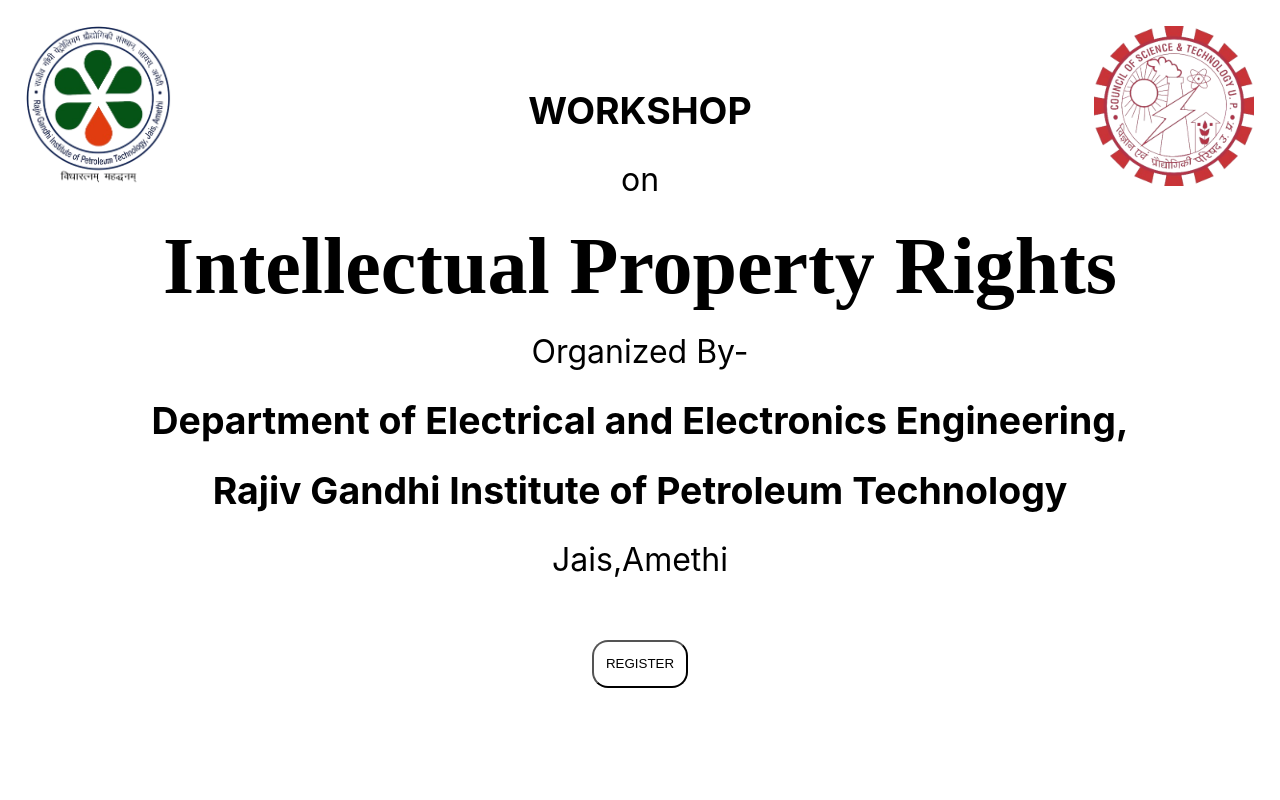
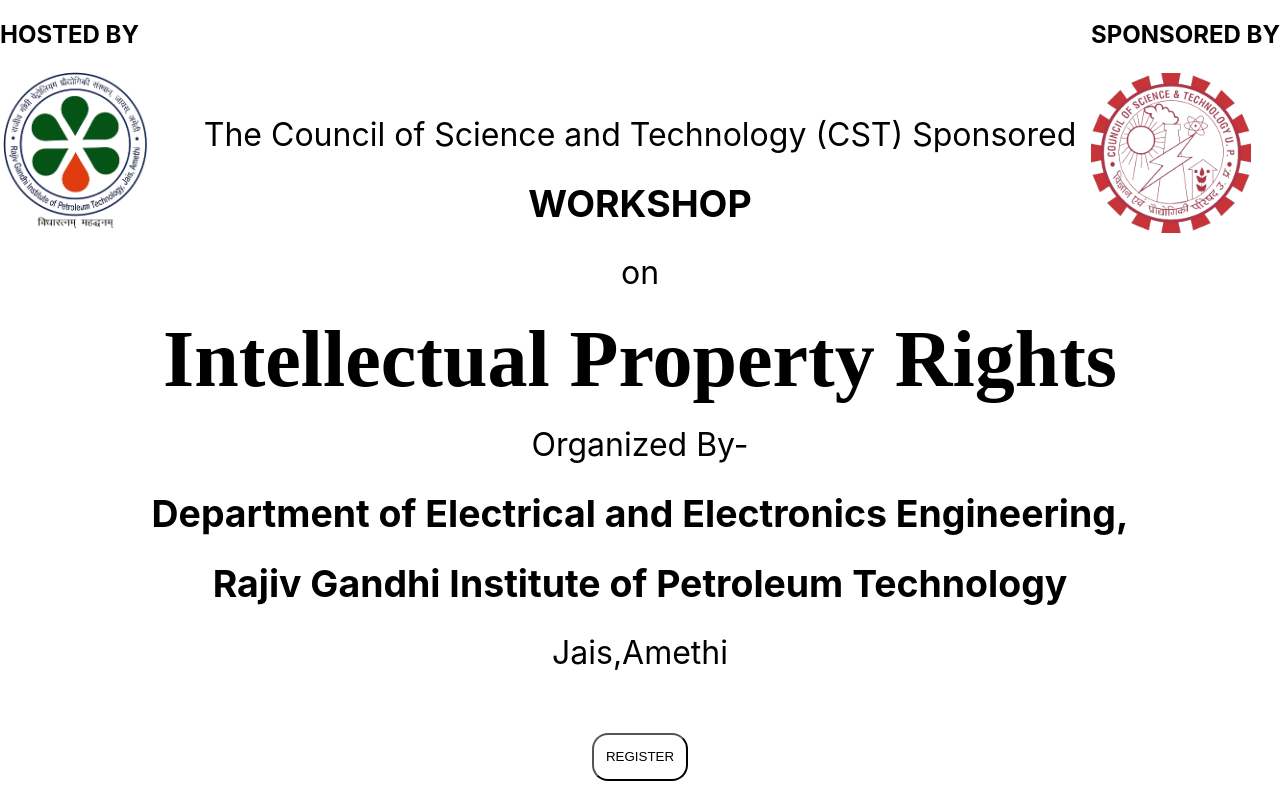
Before and after one commit to rixitgithub/patent-workshop, a React (Create React App) app: page / in a window 1280 px wide. Shown: the top 800 px of the page. Built offline with nearby package versions, Linux system fonts and the light colour scheme.

Commit message:
Update Hero.jsx

```diff
--- a/src/components/Hero.jsx
+++ b/src/components/Hero.jsx
@@ -16,10 +16,19 @@
     <BrowserRouter>
       <>
         <div className="logo">
-          <img className="rgipt_logo" src={rgipt_logo} alt="RGIPT" />
-          <img className="cstup_logo" src={cstup_logo} alt="RGIPT" />
+          <div className="rgipt">
+            <h2 className="cst-head">HOSTED BY</h2>
+            <img className="rgipt_logo" src={rgipt_logo} alt="RGIPT" />
+          </div>
+          <div className="cst">
+            <h2 className="cst-head">SPONSORED BY</h2>
+            <img className="cstup_logo" src={cstup_logo} alt="RGIPT" />
+          </div>
         </div>
         <div className="title">
+          <p className="spon">
+            The Council of Science and Technology (CST) Sponsored
+          </p>
           <h3>WORKSHOP</h3>
           <p>on</p>
           <h1>Intellectual Property Rights</h1>
```
